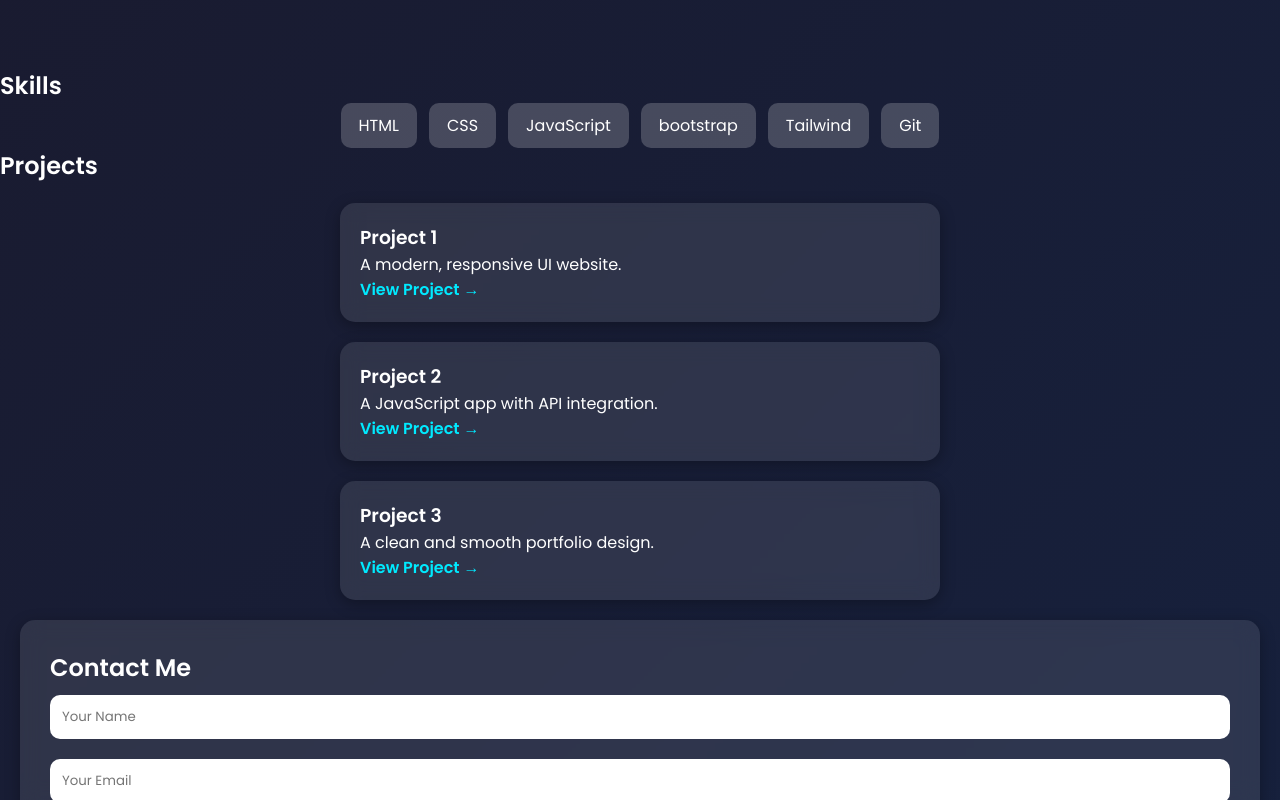
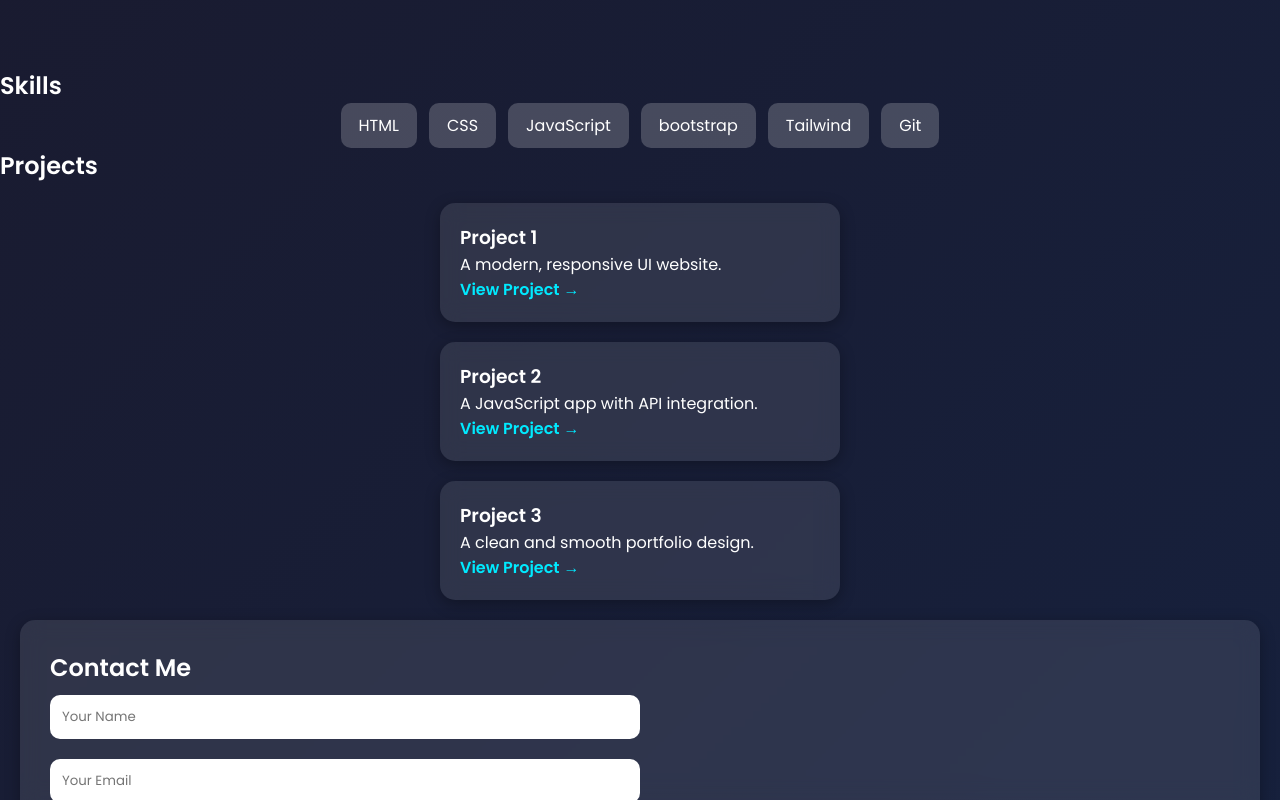
Before and after one commit to Vivekanand025/portfolio, a plain HTML site: page index.html in a window 1280 px wide. Shown: the part 407-1207 px from the top of the page. Drawn offline with Linux system fonts and the light colour scheme.

Commit message:
Restore and update style.css with new styles

```diff
--- a/style.css
+++ b/style.css
@@ -110,7 +110,7 @@ header {
 /* PROJECT CARDS */
 .project-card {
   padding: 20px;
-  max-width: 600px;
+  max-width: 400px;
   margin: 20px auto;
 }
 
@@ -123,7 +123,7 @@ header {
 /* CONTACT */
 .contact-form input,
 .contact-form textarea {
-  width: 100%;
+  width: 50%;
   margin: 10px 0;
   padding: 12px;
   border: none;
@@ -132,7 +132,7 @@ header {
 
 .contact-form button {
   margin-top: 10px;
-  width: 100%;
+  width: 50%;
   padding: 12px;
   background: #00eaff;
   border: none;
```
